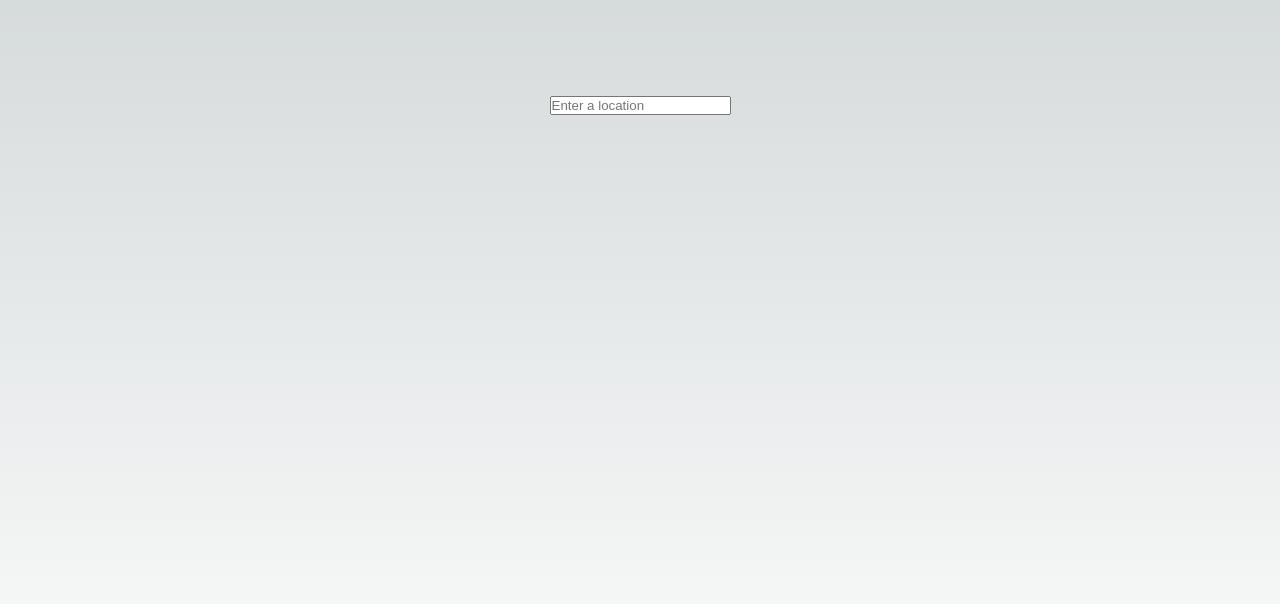
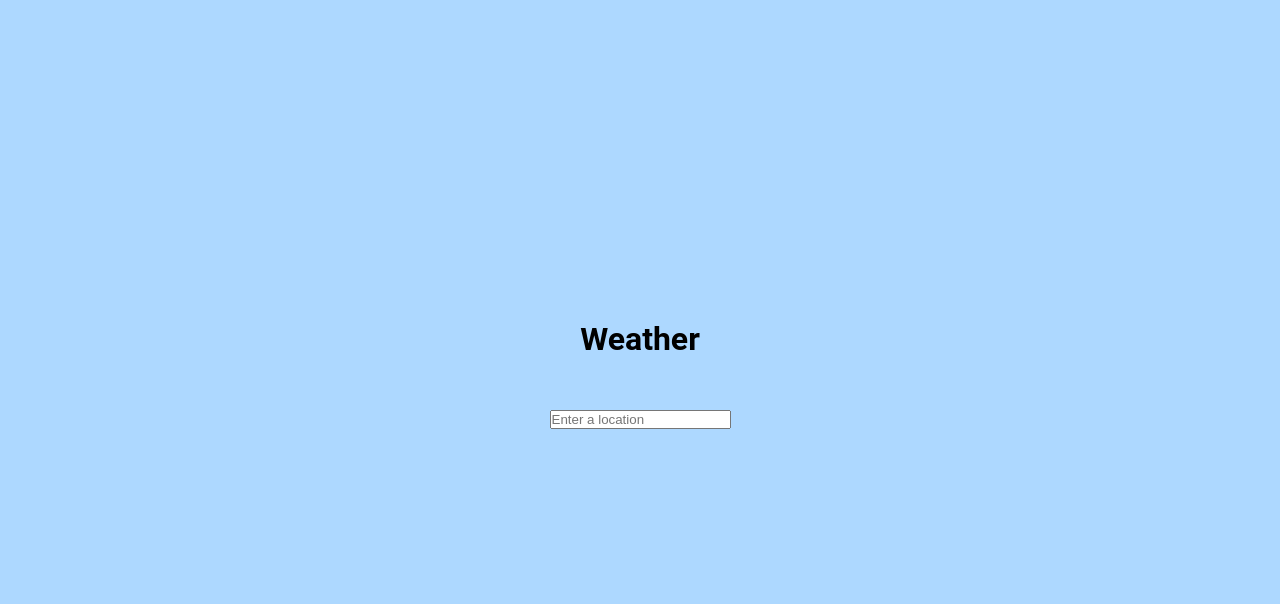
Before and after one commit to williamchuu/weather-api, a Next.js app: page / in a window 1280 px wide. Shown: the top 604 px of the page. Built offline with nearby package versions, Linux system fonts and the light colour scheme.

Commit message:
additional weather info added and initial styles

```diff
--- a/pages/index.js
+++ b/pages/index.js
@@ -35,12 +35,12 @@ export default function Home() {
   var apiKey = "1cd96b010c115576ff2ccd720cd1edde";
   var lang = "en";
   var units = "metric";
-  // const url = `https://api.openweathermap.org/data/2.5/weather?lat={lat}&lon={lon}&appid={API key}`;
   const url = `https://api.openweathermap.org/data/2.5/weather?q=${location}&units=${units}&appid=${apiKey}&lang=${lang}`;
 
   return (
     <>
       <main className={styles.main}>
+        <h1 className={styles.h1}>Weather</h1>
         {errorMessage}
         <input
           value={location}
@@ -49,13 +49,16 @@ export default function Home() {
           onKeyDown={searchLocation}
           type="text"
         />
-        {data.name}
+        <div className={styles.test}>{data.name}</div>
         {
           weather && weather.map((w, index) => {
             return (
               <div key={index}>
-                <h1>{w.main}</h1>
-                <h2>{w.description}</h2>
+                <h1 className={styles.weather_name}>{w.main}</h1>
+                <h2 className={styles.weather_description}>{w.description}</h2>
+                <div className={styles.weather_info}>Temperature {data.main && data.main.temp}°C</div>
+                <div className={styles.weather_info}>Feels Like {data.main && data.main.feels_like}°C</div>
+                <div className={styles.weather_info}>Wind Speed {data.wind && data.wind.speed}m/s</div>
               </div>
             )
           })
--- a/styles/Home.module.css
+++ b/styles/Home.module.css
@@ -3,8 +3,9 @@
   flex-direction: column;
   justify-content: space-between;
   align-items: center;
-  padding: 6rem;
+  padding: 20rem;
   min-height: 100vh;
+  background-color: rgb(173, 216, 255);
 }
 
 .description {
@@ -143,11 +144,9 @@
   inset: 0;
   padding: 1px;
   border-radius: var(--border-radius);
-  background: linear-gradient(
-    to bottom right,
-    rgba(var(--tile-start-rgb), 1),
-    rgba(var(--tile-end-rgb), 1)
-  );
+  background: linear-gradient(to bottom right,
+      rgba(var(--tile-start-rgb), 1),
+      rgba(var(--tile-end-rgb), 1));
   background-clip: content-box;
 }
 
@@ -226,11 +225,9 @@
     border-radius: 0;
     border: none;
     border-bottom: 1px solid rgba(var(--callout-border-rgb), 0.25);
-    background: linear-gradient(
-      to bottom,
-      rgba(var(--background-start-rgb), 1),
-      rgba(var(--callout-rgb), 0.5)
-    );
+    background: linear-gradient(to bottom,
+        rgba(var(--background-start-rgb), 1),
+        rgba(var(--callout-rgb), 0.5));
     background-clip: padding-box;
     backdrop-filter: blur(24px);
   }
@@ -241,11 +238,9 @@
     inset: auto 0 0;
     padding: 2rem;
     height: 200px;
-    background: linear-gradient(
-      to bottom,
-      transparent 0%,
-      rgb(var(--background-end-rgb)) 40%
-    );
+    background: linear-gradient(to bottom,
+        transparent 0%,
+        rgb(var(--background-end-rgb)) 40%);
     z-index: 1;
   }
 }
@@ -272,7 +267,37 @@
   from {
     transform: rotate(360deg);
   }
+
   to {
     transform: rotate(0deg);
   }
 }
+
+.h1 {
+  font-family: 'Roboto', sans-serif;
+}
+
+.weather_name {
+  font-family: 'Roboto', sans-serif;
+  color: black;
+  font-size: 18px;
+  font-weight: 600;
+
+}
+
+.weather_description {
+  font-family: 'Roboto', sans-serif;
+  color: rgb(54, 51, 51);
+  font-size: 16px;
+  font-weight: 400;
+}
+
+.weather_info {
+  font-family: 'Roboto', sans-serif;
+  color: green;
+}
+
+.test {
+  font-family: 'Roboto', sans-serif;
+  color: green;
+}
```
